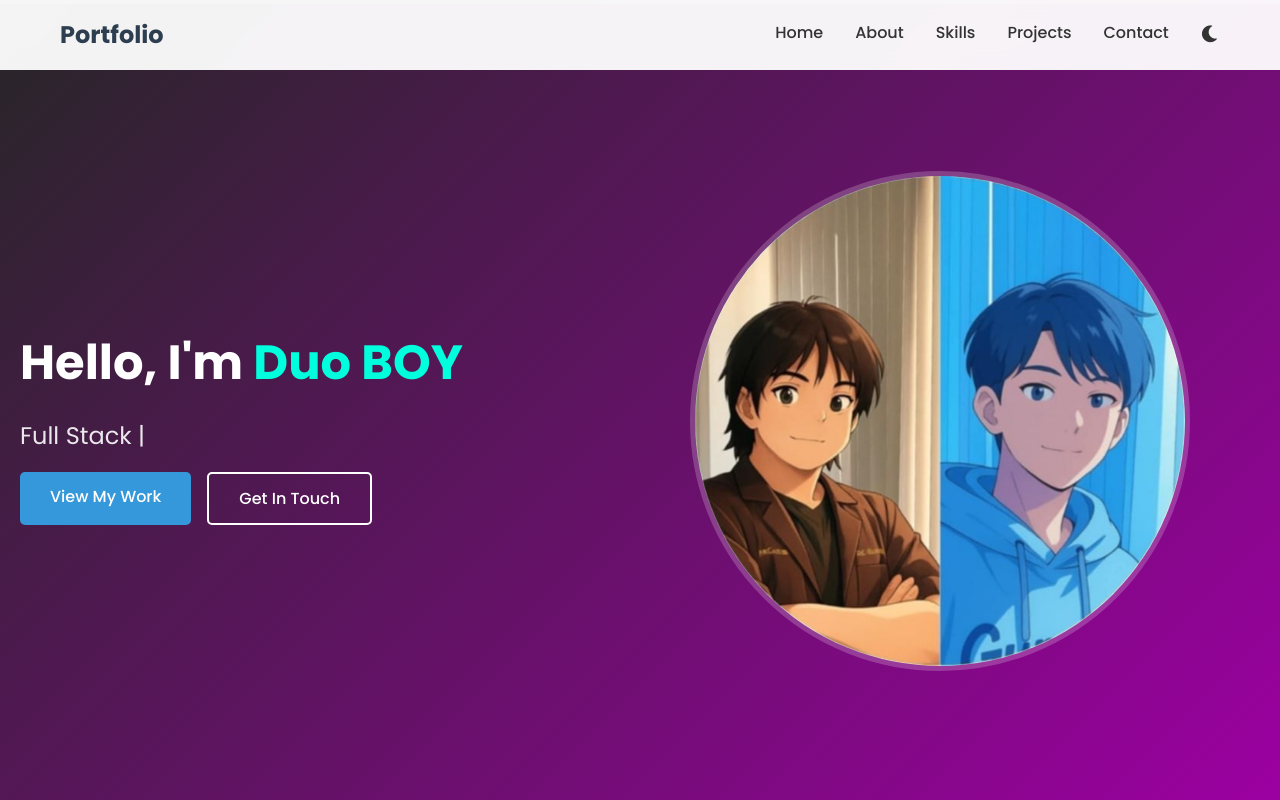
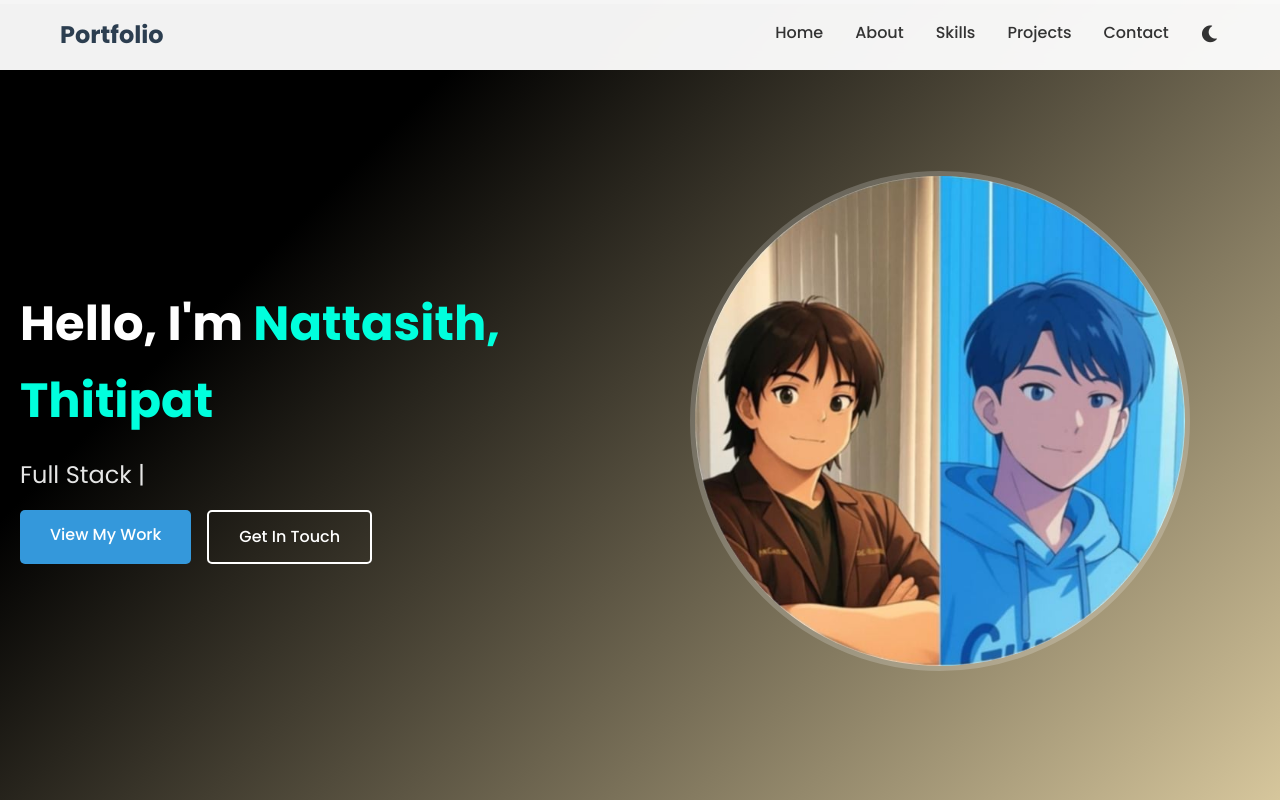
Before and after one commit to Nattasith0/portfolio-website-collaborations, a plain HTML site: page index.html in a window 1280 px wide. Shown: the top 800 px of the page. Drawn offline with Linux system fonts and the light colour scheme.

Commit message:
Add hero

```diff
--- a/css/style.css
+++ b/css/style.css
@@ -189,7 +189,7 @@ body {
     display: flex;
     align-items: center;
     padding: 100px 20px 50px;
-    background: linear-gradient(135deg, #262626 0%, #9c00a1 100%);
+    background: linear-gradient(135deg, #000000 25%,   #d6c69c 100%);
     color: white;
 }
 
--- a/index.html
+++ b/index.html
@@ -50,7 +50,7 @@
     <!-- Hero Section -->
     <section id="home" class="hero">
         <div class="hero-content">
-            <h1>Hello, I'm <span class="highlight">Duo BOY</span></h1>
+            <h1>Hello, I'm <span class="highlight">Nattasith, Thitipat</span></h1>
 <p class="hero-subtitle">
     <span id="typing-text"></span>
     <span class="cursor">|</span>
```
